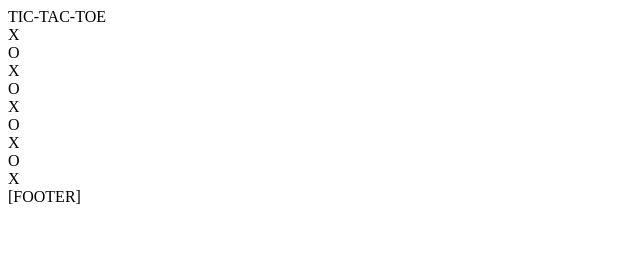
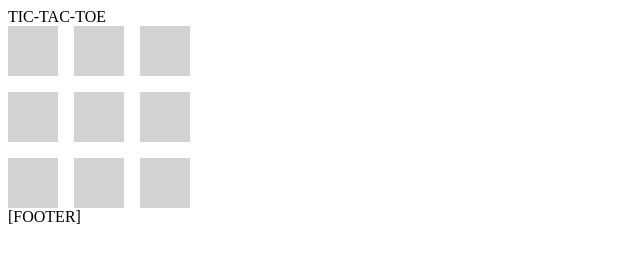
Before and after one commit to HarryLBonGithub/odin-tictactoe, a plain HTML site: page index.html in a window 1280 px wide. Shown: the whole page, without its empty margins (0-640 px from the left). Drawn offline with Linux system fonts and the light colour scheme.

Commit message:
add basic styling for clarity

```diff
--- a/script.js
+++ b/script.js
@@ -3,9 +3,9 @@ console.log("--SCRIPT CONNECTED--");
 const board = (() =>{
 
     const grid = [
-        ["X","O","X"],
-        ["O","X","O"],
-        ["X","O","X"]
+        [" "," "," "],
+        [" "," "," "],
+        [" "," "," "]
     ];
 
     const display = () =>{
@@ -14,11 +14,13 @@ const board = (() =>{
         for (let row =0; row <3; row++) {
 
             let newRow = document.createElement("div");
+            newRow.classList.add('row');
 
 
             for(let column = 0; column <3; column++){
                 let newGridSpot = document.createElement("div");
                 newGridSpot.textContent = grid[row][column];
+                newGridSpot.classList.add('game-space');
 
                 newRow.appendChild(newGridSpot);
             };
--- a/style.css
+++ b/style.css
@@ -2,3 +2,20 @@
     font-size: 16px;
     box-sizing: border-box;
 }
+
+#board-grid{
+    display: flex;
+    flex-direction: column;
+    gap: 1rem;
+}
+
+.row{
+    display: flex;
+    gap: 1rem;
+}
+
+.game-space{
+    background-color: lightgray;
+    width: 50px;
+    height: 50px;
+}
```
